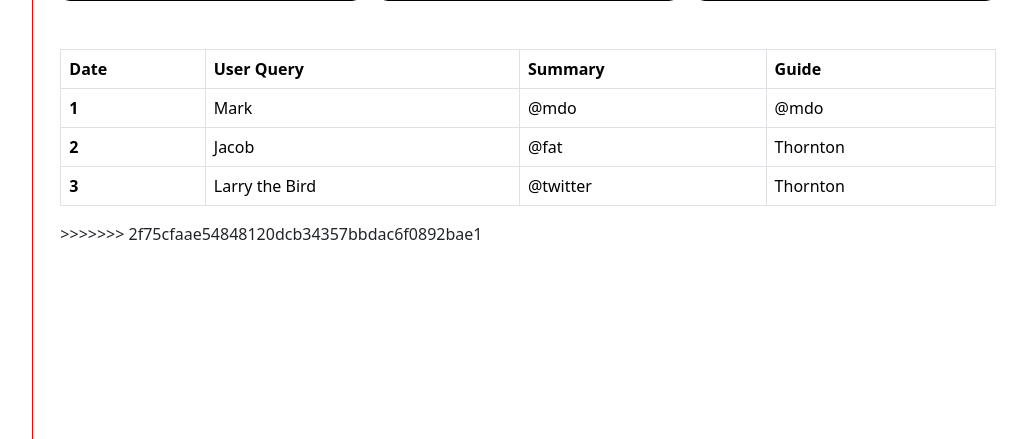
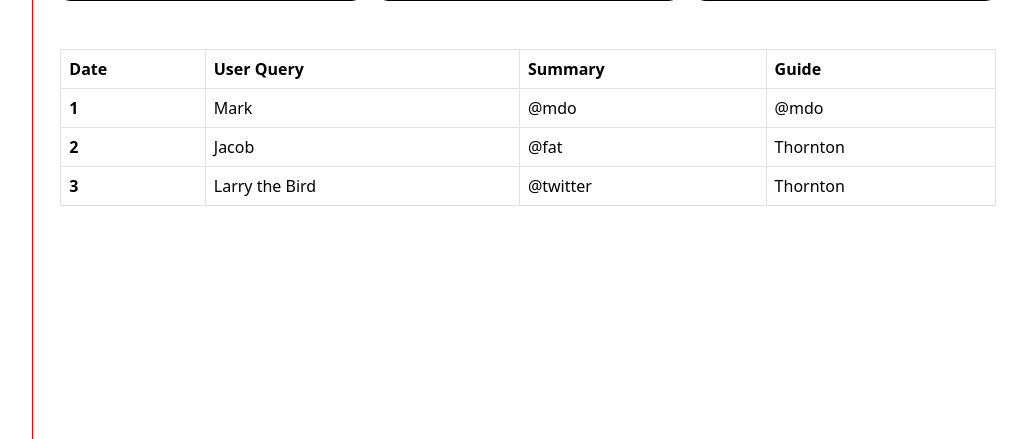
Before and after one commit to AmbreenGulfraz09/Travel_Trek, a Django app: page /adminDashboard/ in a window 1280 px wide. Shown: the part 362-801 px from the top of the page, without its empty margins (196-1223 px from the left). Run offline with Django 5.2, Linux system fonts and the light colour scheme; some libraries are stand-ins or nearby versions.

Commit message:
Admin dashboard

```diff
--- a/App/templates/App/AdminDashboard.html
+++ b/App/templates/App/AdminDashboard.html
@@ -242,7 +242,7 @@
                     </tbody>
                 </table>
             </div>
->>>>>>> 2f75cfaae54848120dcb34357bbdac6f0892bae1
+
         </div>
     </div>
 </div>
```
